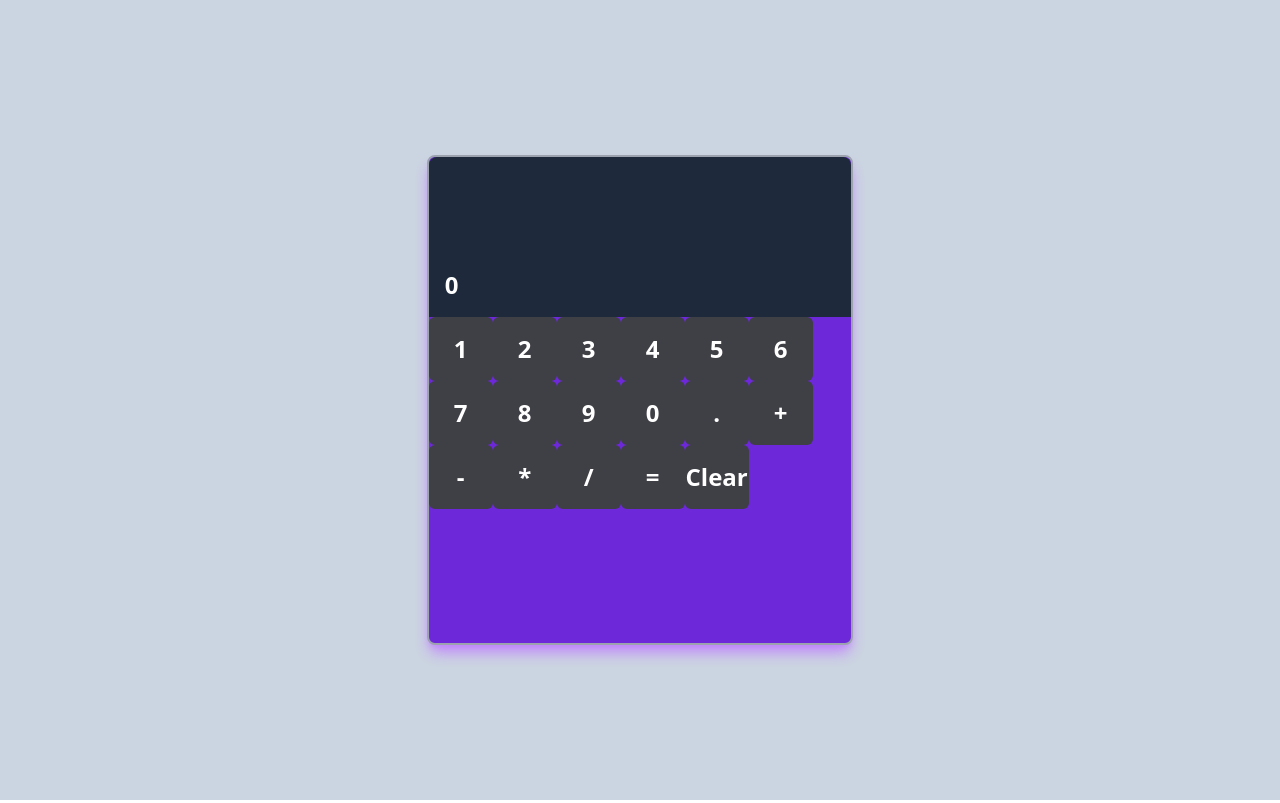
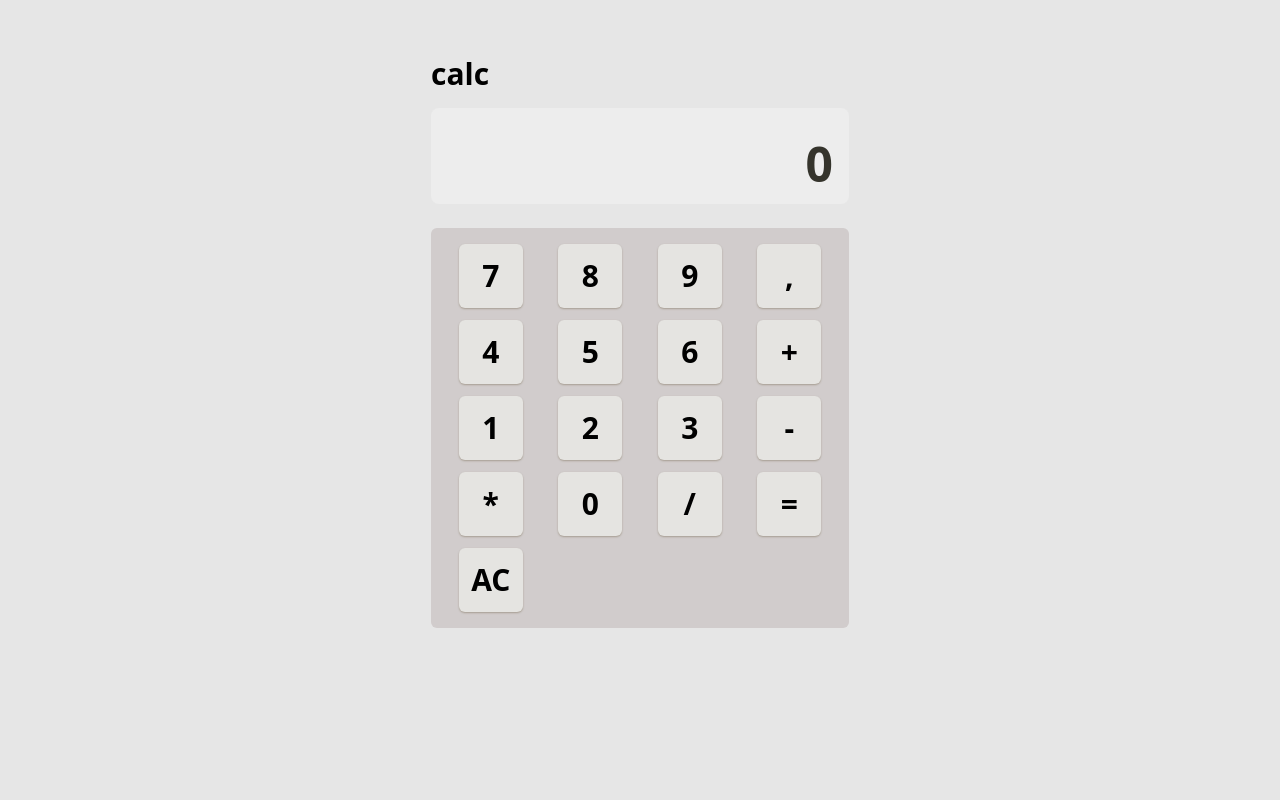
Before and after one commit to laindomJS/basic-react-calculator, a React (Vite) app: page / in a window 1280 px wide. Built offline with nearby package versions, Linux system fonts and the light colour scheme.

Commit message:
feat: finished first iteration

```diff
--- a/src/App.jsx
+++ b/src/App.jsx
@@ -3,10 +3,10 @@
 
 export const App = () => {
 	return (
-		<div className='w-full min-h-screen flex justify-center items-center bg-slate-300'>
-      <CalculatorContextProvider>
-			  <CalculatorContainer />
-      </CalculatorContextProvider>
+		<div className='w-full lg:w-full min-h-screen lg:flex lg:justify-center lg:align-center lg:place-items-start grid grid-cols-1 place-content-center place-items-center bg-light-gray px-2 lg:px-0 lg:pt-10'>
+			<CalculatorContextProvider>
+				<CalculatorContainer />
+			</CalculatorContextProvider>
 		</div>
 	)
 }
--- a/src/components/Button.jsx
+++ b/src/components/Button.jsx
@@ -4,8 +4,14 @@
 export const Button = ({ type, value }) => {
 	const { handleClick } = useContext(CalculatorCtx);
 
+	const customClass = value === 'Clear'
+	? 'w-full text-lg h-12 rounded-md bg-dark-moderate-cyan font-bold text-white shadow-sm shadow-dark-grayish-orange lg:ml-8'
+	: 'w-12 h-12 rounded-md bg-light-grayish-yellow font-bold text-2xl shadow-sm shadow-dark-grayish-orange lg:w-16 lg:h-16 lg:text-3xl';
+
 	return (
-		<button onClick={() => handleClick(type, value)} className='w-16 h-16 rounded-md bg-zinc-700 text-white font-bold text-2xl'>
+		<button
+			onClick={() => handleClick(type, value)}
+			className={customClass}>
 			{value}
 		</button>
 	)
--- a/src/components/ButtonsContainer.jsx
+++ b/src/components/ButtonsContainer.jsx
@@ -3,7 +3,7 @@
 
 export const ButtonsContainer = () => {
 	return (
-		<div className='w-full h-full'>
+		<div className='w-full grid grid-cols-4 place-items-center bg-grayish-red mt-6 p-4 gap-3 rounded-md'>
 			{keys.map((key) => (
 				<Button key={key.value} {...key} />
 			))}
--- a/src/components/CalculatorContainer.jsx
+++ b/src/components/CalculatorContainer.jsx
@@ -3,8 +3,11 @@
 
 export const CalculatorContainer = () => {
   return (
-    <article className='w-1/3 h-[490px] bg-violet-700 border-2 border-gray-400 rounded-lg shadow-lg shadow-purple-400'>
-      <Screen />
+    <article className='w-full lg:w-[450px] p-4 h-[490px]'>
+      <div className='w-full h-fit flex items-center justify-between'>
+        <span className='font-bold text-3xl'>calc</span>
+      </div>
+       <Screen />
       <ButtonsContainer />
     </article>
   )
--- a/src/components/Screen.jsx
+++ b/src/components/Screen.jsx
@@ -6,7 +6,7 @@
   const { currentValue } = useContext(CalculatorCtx);
 
 	return (
-    <div className='w-full h-40 rounded-t-lg bg-slate-800 font-bold text-2xl text-white flex items-end p-4'>
+    <div className='w-full mt-4 h-24 rounded-lg bg-very-light-gray font-bold text-5xl text-very-dark-grayish-yellow flex items-end justify-end p-4'>
       {currentValue}
     </div>
   )
--- a/src/context/CalculatorContext.jsx
+++ b/src/context/CalculatorContext.jsx
@@ -1,6 +1,11 @@
 import { createContext, useState } from 'react';
 
-export const CalculatorCtx = createContext(null);
+const initialState = {
+	currentValue: 0,
+	handleClick: () => {},
+}
+
+export const CalculatorCtx = createContext(initialState);
 
 export const CalculatorContextProvider = ({ children }) => {
 	const [memory, setMemory] = useState(0);
@@ -67,7 +72,7 @@
 			getResult();
 		}
 
-		if (action === 'Clear') {
+		if (action === 'AC') {
 			clean();
 		}
 	}
--- a/src/utils/data.js
+++ b/src/utils/data.js
@@ -1,15 +1,19 @@
 export const keys = [
   {
     type: 'number',
-    value: '1',
+    value: '7',
   },
   {
     type: 'number',
-    value: '2',
+    value: '8',
   },
   {
     type: 'number',
-    value: '3',
+    value: '9',
+  },
+  {
+    type: 'number',
+    value: ',',
   },
   {
     type: 'number',
@@ -25,27 +29,19 @@
   },
   {
     type: 'number',
-    value: '7',
+    value: '+',
   },
   {
     type: 'number',
-    value: '8',
+    value: '1',
   },
   {
     type: 'number',
-    value: '9',
+    value: '2',
   },
   {
     type: 'number',
-    value: '0',
-  },
-  {
-    type: 'number',
-    value: '.',
-  },
-  {
-    type: 'operator',
-    value: '+',
+    value: '3',
   },
   {
     type: 'operator',
@@ -57,6 +53,10 @@
   },
   {
     type: 'operator',
+    value: '0',
+  },
+  {
+    type: 'operator',
     value: '/',
   },
   {
@@ -65,6 +65,6 @@
   },
   {
     type: 'action',
-    value: 'Clear',
+    value: 'AC',
   }
 ]
--- a/tailwind.config.cjs
+++ b/tailwind.config.cjs
@@ -2,7 +2,19 @@
 module.exports = {
   content: [ "./index.html", "./src/**/*.{js,ts,jsx,tsx}",],
   theme: {
-    extend: {},
+    extend: {
+      colors: {
+        'light-gray': 'hsl(0, 0%, 90%)',
+        'grayish-red': 'hsl(0, 5%, 81%)',
+        'very-light-gray': 'hsl(0, 0%, 93%)',
+        'dark-moderate-cyan': 'hsl(185, 42%, 37%)',
+        'very-dark-cyan': 'hsl(185, 58%, 25%)',
+        'dark-orange': 'hsl(25, 99%, 27)',
+        'light-grayish-yellow': 'hsl(45, 7%, 89%)',
+        'dark-grayish-orange': 'hsl(35, 11%, 61%)',
+        'very-dark-grayish-yellow': 'hsl(50, 10%, 19)'
+      }
+    },
   },
   plugins: [],
 }
```
